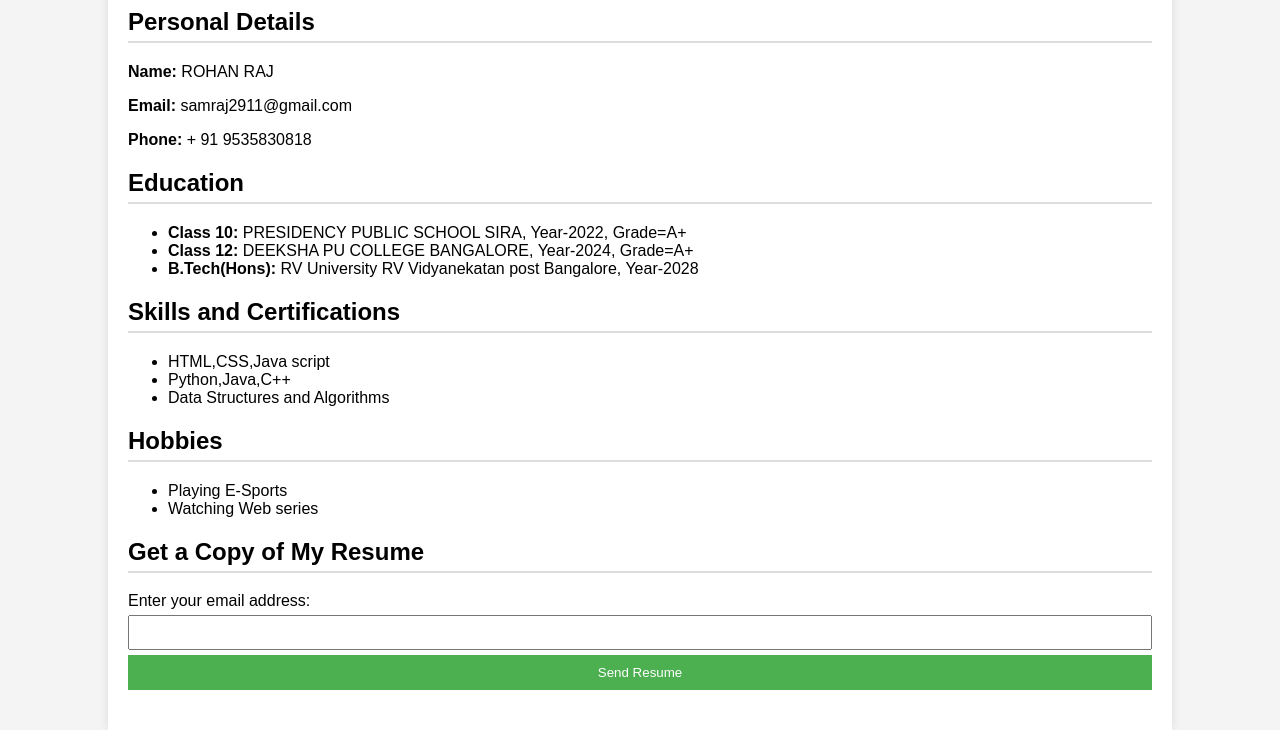
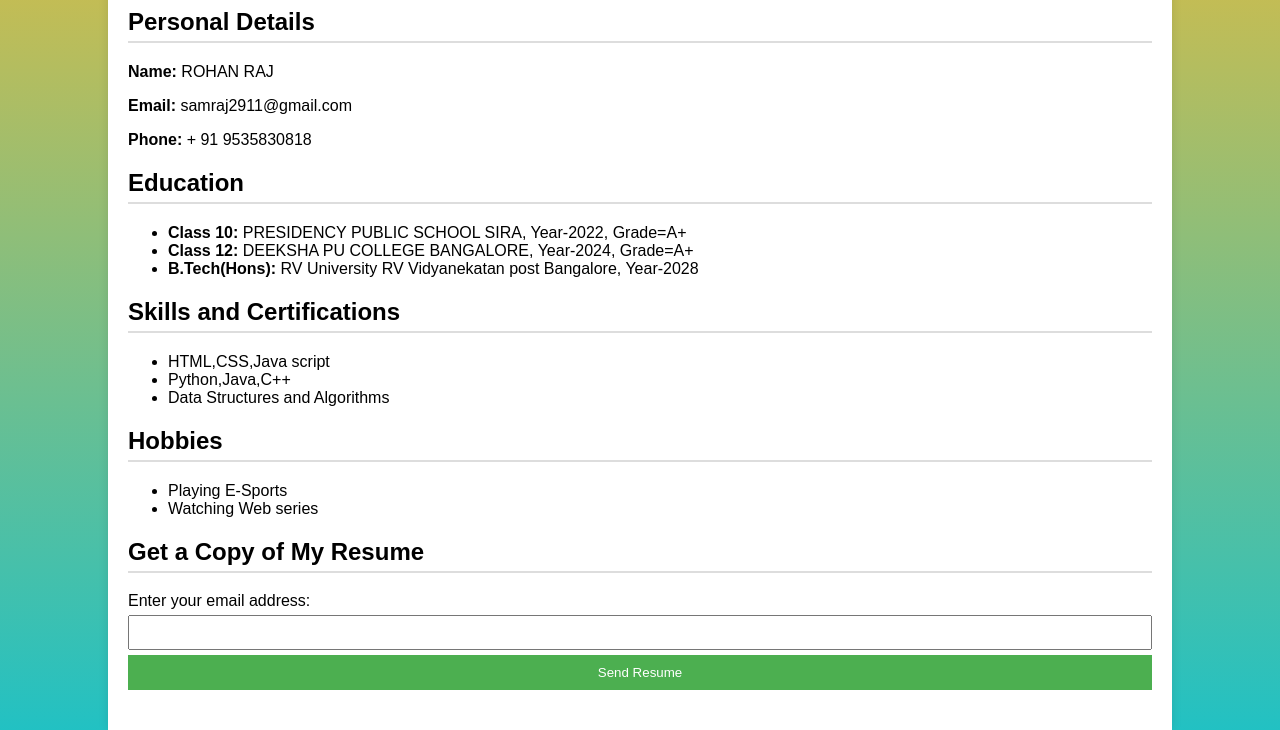
Before and after one commit to Rohan18032006/class-work, a plain HTML site: page index.html in a window 1280 px wide. Shown: the part 266-996 px from the top of the page. Drawn offline with Linux system fonts and the light colour scheme.

Commit message:
Update index.html

```diff
--- a/index.html
+++ b/index.html
@@ -10,7 +10,8 @@
             font-family: Arial, sans-serif;
             margin: 0;
             padding: 0;
-            background-color: #f4f4f4;
+            background: rgb(34,193,195);
+background: linear-gradient(0deg, rgba(34,193,195,1) 0%, rgba(253,187,45,1) 100%);;
         }
         .container {
             width: 80%;
```
